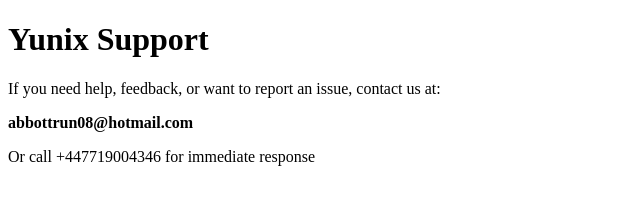
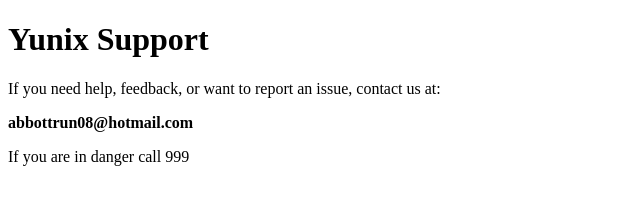
Before and after one commit to AbbottBai/Yunix-pages, a plain HTML site: page index.html in a window 1280 px wide. Shown: the whole page, without its empty margins (0-640 px from the left). Drawn offline with Linux system fonts and the light colour scheme.

Commit message:
Update emergency contact information in index.html

```diff
--- a/index.html
+++ b/index.html
@@ -8,6 +8,6 @@
   <h1>Yunix Support</h1>
   <p>If you need help, feedback, or want to report an issue, contact us at:</p>
   <p><strong>abbottrun08@hotmail.com</strong></p>
-  <p>Or call +447719004346 for immediate response</p>
+  <p>If you are in danger call 999</p>
 </body>
 </html>
```
